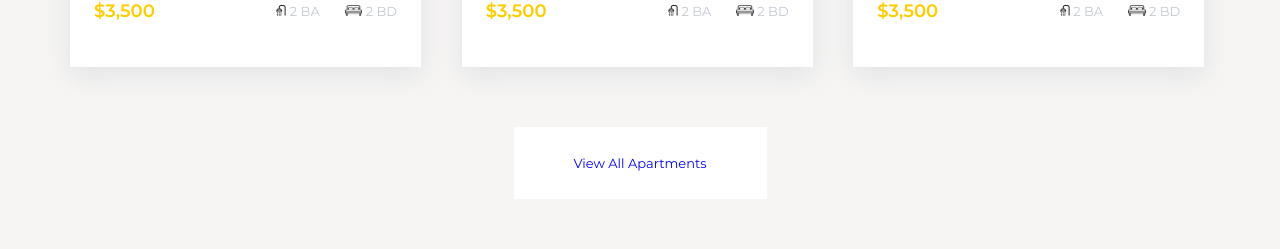
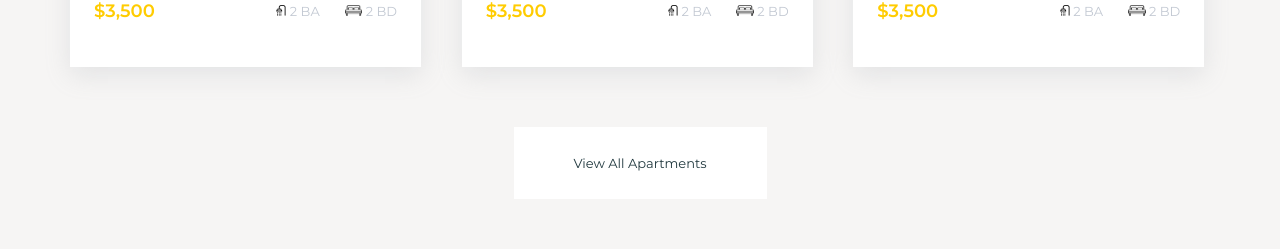
Before and after one commit to Tritintruong114/CFD, a plain HTML site: page index.html in a window 1280 px wide. Shown: the part 2580-2829 px from the top of the page. Drawn offline with Linux system fonts and the light colour scheme.

Commit message:
This is for view button

```diff
--- a/css/styles.css
+++ b/css/styles.css
@@ -400,6 +400,7 @@ img {
   justify-content: center;
   text-decoration: none;
   background: var(--white-cl);
+  color: #1f373d;
 }
 .sapartments .bottom a:hover {
   background: var(--yellow-hover-cl);
```
